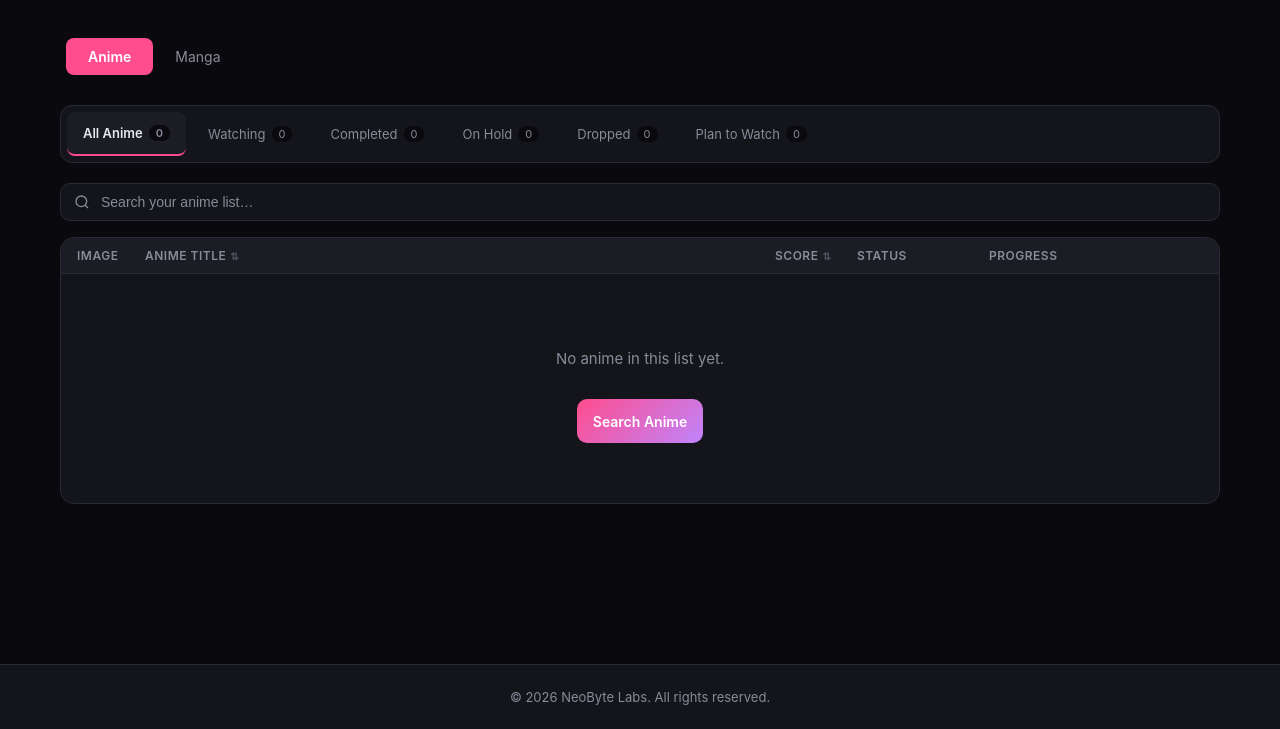
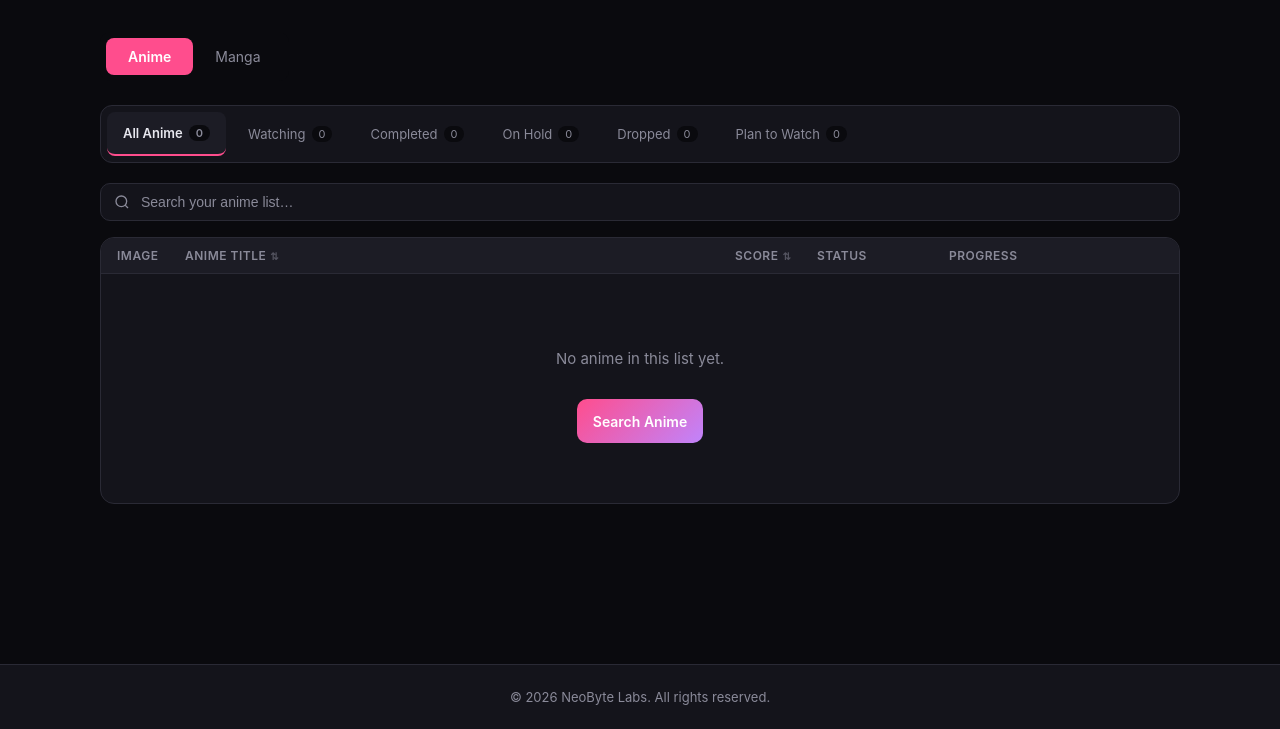
Before and after one commit to SiegwardsHaven/anitracker, a Flask app: page /list in a window 1280 px wide. Shown: the part 71-800 px from the top of the page. Run offline with Flask 3, Linux system fonts and the light colour scheme; the visitor is signed in with stand-in values (Sample User, id 1); data that the repository does not hold is empty.

Commit message:
Constrain .page to max-width 1200px across all pages (CSS v33)
- .page: add max-width: 1200px (applies to all child content sitewide)
- .profile-body: reduce from 1500px to 1200px for consistency
- Topnav and footer remain full-width (background spans viewport)
- .profile-page (900px) and .dash (1100px) already within 1200px limit
- Detail page banner still works via negative margin breakout

```diff
--- a/static/css/style.css
+++ b/static/css/style.css
@@ -43,7 +43,7 @@ a { color: inherit; text-decoration: none; }
 }
 .btn-logout:hover { color: var(--accent); }
 
-.page { padding: 32px 60px 80px; margin: 0 auto; width: 100%; box-sizing: border-box; }
+.page { padding: 32px 60px 80px; margin: 0 auto; width: 100%; max-width: 1200px; box-sizing: border-box; }
 
 /* ---------- buttons ---------- */
 .btn {
@@ -359,7 +359,7 @@ a { color: inherit; text-decoration: none; }
 }
 .profile-body {
   display: grid; grid-template-columns: 320px 1fr; gap: 32px;
-  padding: 0 40px; margin-top: -160px; max-width: 1500px; margin-left: auto; margin-right: auto;
+  padding: 0 40px; margin-top: -160px; max-width: 1200px; margin-left: auto; margin-right: auto;
   position: relative;
 }
 .side { position: relative; }
--- a/templates/base.html
+++ b/templates/base.html
@@ -8,7 +8,7 @@
   <link rel="preconnect" href="https://fonts.googleapis.com">
   <link rel="preconnect" href="https://fonts.gstatic.com" crossorigin>
   <link href="https://fonts.googleapis.com/css2?family=Anton&display=swap" rel="stylesheet">
-  <link rel="stylesheet" href="{{ url_for('static', filename='css/style.css') }}?v=32">
+  <link rel="stylesheet" href="{{ url_for('static', filename='css/style.css') }}?v=33">
 </head>
 <body>
   <nav class="topnav">
```
